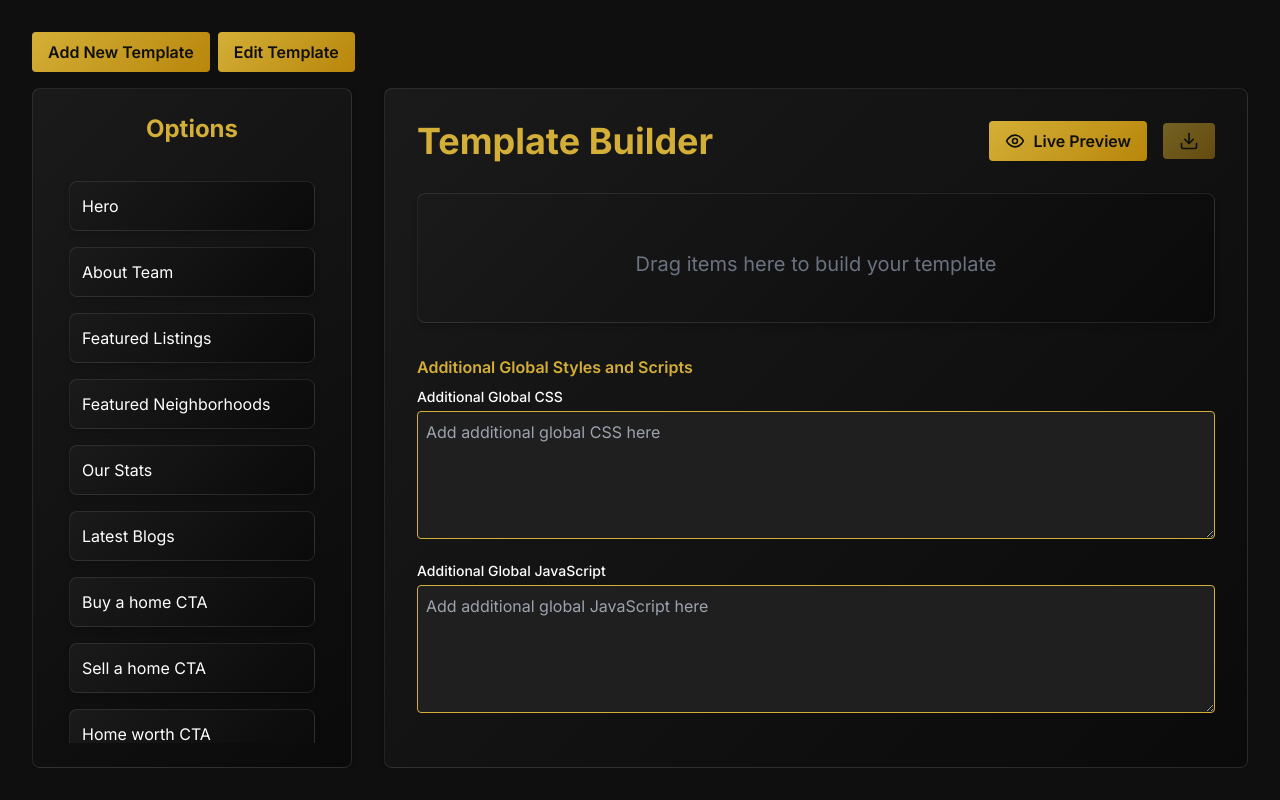
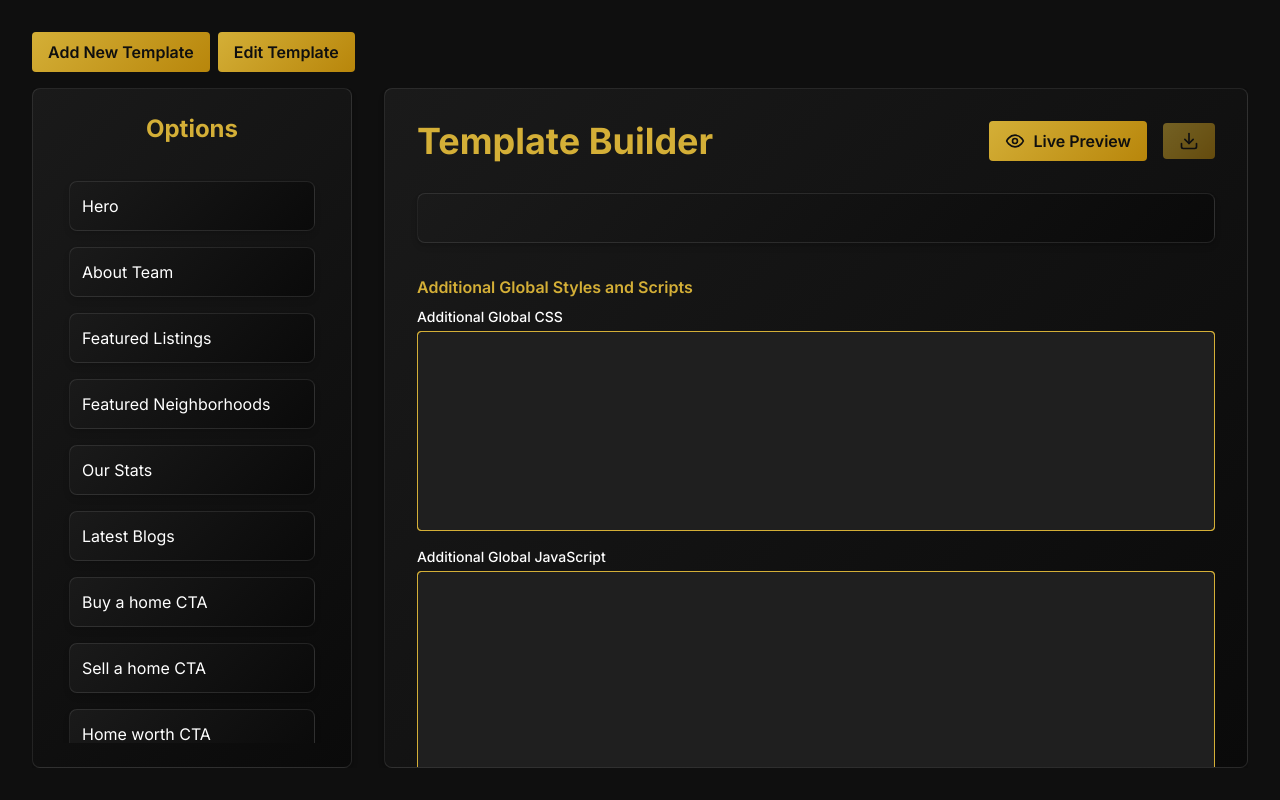
Before and after one commit to Nezreka/template-builder, a Next.js app: page / in a window 1280 px wide. Built offline with nearby package versions, Linux system fonts and the light colour scheme.

Commit message:
included syntax highlighting for html, css and js

```diff
--- a/app/components/BuildArea.tsx
+++ b/app/components/BuildArea.tsx
@@ -7,6 +7,8 @@ import TemplateSelectorModal from "./TemplateSelectorModal";
 import LivePreviewModal from "./LivePreviewModal";
 import JSZip from 'jszip';
 import { saveAs } from 'file-saver';
+import SyntaxHighlightedTextarea from './SyntaxHighlightedTextarea';
+
 
 interface BuildAreaProps {
   template: SectionData[];
@@ -390,15 +392,13 @@ export default function BuildArea({
           >
             Additional Global CSS
           </label>
-          <textarea
-            id="globalCss"
+          <SyntaxHighlightedTextarea
             value={manualGlobalCss}
-            onChange={(e) => {
-              setManualGlobalCss(e.target.value)
-              console.log('Manual Global CSS updated:', e.target.value)
+            onChange={(value) => {
+              setManualGlobalCss(value);
+              console.log('Manual Global CSS updated:', value);
             }}
-            placeholder="Add additional global CSS here"
-            className="w-full p-2 h-32 bg-[var(--secondary-color)] border border-[var(--accent-color)] rounded text-[var(--text-color)] resize-y"
+            language="css"
           />
         </div>
         <div className="mb-4">
@@ -408,15 +408,13 @@ export default function BuildArea({
           >
             Additional Global JavaScript
           </label>
-          <textarea
-            id="globalJs"
+          <SyntaxHighlightedTextarea
             value={manualGlobalJs}
-            onChange={(e) => {
-              setManualGlobalJs(e.target.value)
-              console.log('Manual Global JS updated:', e.target.value)
+            onChange={(value) => {
+              setManualGlobalJs(value);
+              console.log('Manual Global JS updated:', value);
             }}
-            placeholder="Add additional global JavaScript here"
-            className="w-full p-2 h-32 bg-[var(--secondary-color)] border border-[var(--accent-color)] rounded text-[var(--text-color)] resize-y"
+            language="javascript"
           />
         </div>
       </div>
--- /dev/null
+++ b/app/components/SyntaxHighlightedTextarea.tsx
@@ -0,0 +1,116 @@
+import React, { useState, useEffect, useRef } from 'react';
+import Prism from 'prismjs';
+import 'prismjs/themes/prism-tomorrow.css';
+import 'prismjs/components/prism-javascript';
+import 'prismjs/components/prism-css';
+import 'prismjs/components/prism-markup';
+
+interface SyntaxHighlightedTextareaProps {
+  value: string;
+  onChange: (value: string) => void;
+  language: string;
+}
+
+const SyntaxHighlightedTextarea: React.FC<SyntaxHighlightedTextareaProps> = ({ value, onChange, language }) => {
+  const [highlightedCode, setHighlightedCode] = useState('');
+  const textareaRef = useRef<HTMLTextAreaElement>(null);
+  const preRef = useRef<HTMLPreElement>(null);
+
+  useEffect(() => {
+    updateHighlightedCode(value);
+  }, [value, language]);
+
+  const updateHighlightedCode = (text: string) => {
+    if (text[text.length - 1] === "\n") {
+      text += " ";
+    }
+    setHighlightedCode(Prism.highlight(text, Prism.languages[language], language));
+  };
+
+  const handleChange = (e: React.ChangeEvent<HTMLTextAreaElement>) => {
+    const newValue = e.target.value;
+    onChange(newValue);
+    updateHighlightedCode(newValue);
+  };
+
+  const syncScroll = () => {
+    if (preRef.current && textareaRef.current) {
+      preRef.current.scrollTop = textareaRef.current.scrollTop;
+      preRef.current.scrollLeft = textareaRef.current.scrollLeft;
+    }
+  };
+
+  const handleTab = (e: React.KeyboardEvent<HTMLTextAreaElement>) => {
+    if (e.key === 'Tab') {
+      e.preventDefault();
+      const target = e.target as HTMLTextAreaElement;
+      const start = target.selectionStart;
+      const end = target.selectionEnd;
+
+      const newValue = value.substring(0, start) + "\t" + value.substring(end);
+      onChange(newValue);
+
+      setTimeout(() => {
+        target.selectionStart = target.selectionEnd = start + 1;
+      }, 0);
+    }
+  };
+
+  return (
+    <div className="syntax-highlight-wrapper" style={{ position: 'relative', height: '200px', marginBottom: '1rem' }}>
+      <textarea
+        ref={textareaRef}
+        value={value}
+        onChange={handleChange}
+        onScroll={syncScroll}
+        onKeyDown={handleTab}
+        style={{
+          position: 'absolute',
+          top: 0,
+          left: 0,
+          width: '100%',
+          height: '100%',
+          resize: 'none',
+          color: 'transparent',
+          background: 'transparent',
+          caretColor: 'white',
+          fontFamily: 'monospace',
+          fontSize: '14px',
+          lineHeight: '1.5',
+          padding: '10px',
+          border: '1px solid var(--accent-color)',
+          borderRadius: '4px',
+          zIndex: 1,
+        }}
+      />
+      <pre
+        ref={preRef}
+        aria-hidden="true"
+        style={{
+          position: 'absolute',
+          top: 0,
+          left: 0,
+          width: '100%',
+          height: '100%',
+          margin: 0,
+          padding: '10px',
+          overflow: 'auto',
+          pointerEvents: 'none',
+          background: 'var(--secondary-color)',
+          color: 'var(--text-color)',
+          fontFamily: 'monospace',
+          fontSize: '14px',
+          lineHeight: '1.5',
+          border: '1px solid var(--accent-color)',
+          borderRadius: '4px',
+          whiteSpace: 'pre-wrap',
+          wordWrap: 'break-word',
+        }}
+      >
+        <code dangerouslySetInnerHTML={{ __html: highlightedCode }} />
+      </pre>
+    </div>
+  );
+};
+
+export default SyntaxHighlightedTextarea;
--- a/app/components/TemplateModal.tsx
+++ b/app/components/TemplateModal.tsx
@@ -16,6 +16,7 @@ import ParseTemplateModal from "./ParseTemplateModal";
 import ReactMarkdown from "react-markdown";
 import TemplateSelector from "./TemplateSelector";
 import { Loader2 } from "lucide-react";
+import SyntaxHighlightedTextarea from './SyntaxHighlightedTextarea';
 
 type ModalMode = "add" | "edit";
 
@@ -639,18 +640,10 @@ export default function TemplateModal({
     <h5 className="font-semibold capitalize mb-2">
       {field}:
     </h5>
-                              <textarea
-                                value={
-                                  sections[selectedSectionIndex][field] || ""
-                                }
-                                onChange={(e) =>
-                                  handleSectionChange(
-                                    selectedSectionIndex,
-                                    field,
-                                    e.target.value
-                                  )
-                                }
-                                className="w-full h-48 p-2 border rounded bg-[var(--secondary-color)] text-[var(--text-color)]"
+    <SyntaxHighlightedTextarea
+      value={sections[selectedSectionIndex][field] || ""}
+      onChange={(value) => handleSectionChange(selectedSectionIndex, field, value)}
+      language={field === 'html' ? 'markup' : field}
     />
   </div>
 ))}
@@ -673,18 +666,18 @@ export default function TemplateModal({
   </h4>
   <div className="mb-4">
     <h5 className="font-semibold mb-2">Global CSS:</h5>
-                  <textarea
+    <SyntaxHighlightedTextarea
       value={globalCss}
-                    onChange={(e) => setGlobalCss(e.target.value)}
-                    className="w-full h-48 p-2 border rounded bg-[var(--secondary-color)] text-[var(--text-color)]"
+      onChange={setGlobalCss}
+      language="css"
     />
   </div>
   <div className="mb-4">
     <h5 className="font-semibold mb-2">Global JavaScript:</h5>
-                  <textarea
+    <SyntaxHighlightedTextarea
       value={globalJs}
-                    onChange={(e) => setGlobalJs(e.target.value)}
-                    className="w-full h-48 p-2 border rounded bg-[var(--secondary-color)] text-[var(--text-color)]"
+      onChange={setGlobalJs}
+      language="javascript"
     />
   </div>
 </div>
@@ -839,17 +832,14 @@ export default function TemplateModal({
                   ))}
                 </select>
                 {["html", "css", "js"].map((field) => (
-                  <div key={field} className="mb-2">
-                    <h5 className="font-semibold capitalize">{field}:</h5>
-                    <ReactMarkdown>{section[field]}</ReactMarkdown>
-                    <textarea
-                      value={section[field]}
-                      onChange={(e) => {
-                        const newSections = [...sections];
-                        newSections[index][field] = e.target.value;
-                        setSections(newSections);
-                      }}
-                      className="w-full p-2 mb-2 h-24 bg-[var(--secondary-color)] border border-[var(--accent-color)] rounded text-[var(--text-color)]"
+  <div key={field} className="mb-4">
+    <h5 className="font-semibold capitalize mb-2">
+      {field}:
+    </h5>
+    <SyntaxHighlightedTextarea
+      value={sections[selectedSectionIndex][field] || ""}
+      onChange={(value) => handleSectionChange(selectedSectionIndex, field, value)}
+      language={field === 'html' ? 'markup' : field}
     />
   </div>
 ))}
--- a/package.json
+++ b/package.json
@@ -19,6 +19,7 @@
     "@headlessui/react": "^2.1.1",
     "@prisma/client": "^5.16.1",
     "@types/file-saver": "^2.0.7",
+    "@types/prismjs": "^1.26.4",
     "@types/react-syntax-highlighter": "^15.5.13",
     "file-saver": "^2.0.5",
     "jszip": "^3.10.1",
@@ -29,11 +30,13 @@
     "next": "14.2.4",
     "node-html-parser": "^6.1.13",
     "prisma": "^5.16.1",
+    "prismjs": "^1.29.0",
     "react": "^18",
     "react-dnd": "^16.0.1",
     "react-dnd-html5-backend": "^16.0.1",
     "react-dom": "^18",
     "react-markdown": "^9.0.1",
+    "react-simple-code-editor": "^0.14.1",
     "react-syntax-highlighter": "^15.5.0",
     "sqlite3": "^5.1.7"
   },
```
Also changed, not shown: 1 other file (tests, documents, lock files or other folders). Lines whose indentation alone changed are shown as unchanged.
